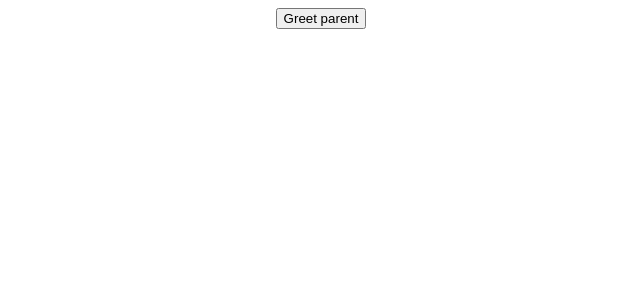
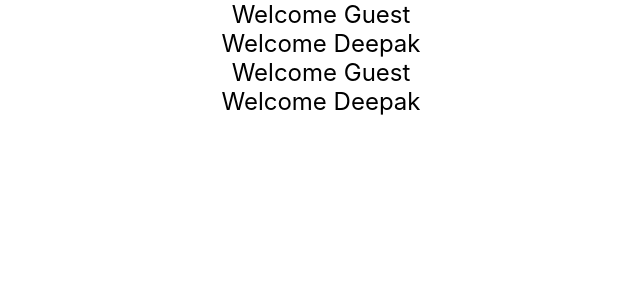
Before and after one commit to Depz-Bastz/Learning-Reacr, a React (Create React App) app in the folder reactlearning/: page / in a window 1280 px wide. Shown: the top 300 px of the page, without its empty margins (319-959 px from the left). Built offline with nearby package versions, Linux system fonts and the light colour scheme.

Commit message:
Conditional Rendering

```diff
--- a/reactlearning/src/App.js
+++ b/reactlearning/src/App.js
@@ -1,6 +1,9 @@
 import './App.css';
-import ParentComponent from './components/ParentComponent';
+// import ParentComponent from './components/ParentComponent';
 import Usergreeting from './components/Usergreeting';
+import UserGreeting1 from './components/UserGreeting1';
+import Ternarycondition from './components/Ternarycondition';
+import Shortcircuitoperator from './components/Shortcircuitoperator';
 // import Greeting from './components/hello';
 // import Welcome from './components/welcome';
 // import Hello from './components/Greet';
@@ -15,8 +18,14 @@ function App() {
   return (
     <div className="App">
       <header>
-      <ParentComponent />
-        {/* <FunctionClick />
+
+      <Usergreeting />
+      <UserGreeting1 />
+      <Ternarycondition />
+      <Shortcircuitoperator />
+        {/*
+        <ParentComponent />
+        <FunctionClick />
         <ClassClick />
         <BindEvent />
         <Counter />
--- /dev/null
+++ b/reactlearning/src/components/Shortcircuitoperator.js
@@ -0,0 +1,17 @@
+import React, { Component } from 'react'
+
+class Shortcircuitoperator extends Component {
+    constructor(props) {
+        super(props)
+
+        this.state = {
+             isLoggedIn: true
+        }
+    }
+
+    render() {
+        return this.state.isLoggedIn && <div>Welcome Deepak</div>
+    }
+}
+
+export default Shortcircuitoperator
--- /dev/null
+++ b/reactlearning/src/components/Ternarycondition.js
@@ -0,0 +1,21 @@
+import React, { Component } from 'react'
+
+class Ternarycondition extends Component {
+    constructor(props) {
+        super(props)
+
+        this.state = {
+             isLoggedIn: false
+        }
+    }
+
+    render() {
+        return (
+            this.state.isLoggedIn ?
+            <div>Welcome Deepak</div> :
+            <div>Welcome Guest</div>
+        )
+    }
+}
+
+export default Ternarycondition
--- /dev/null
+++ b/reactlearning/src/components/UserGreeting1.js
@@ -0,0 +1,26 @@
+import React, { Component } from 'react'
+
+class UserGreeting1 extends Component {
+    constructor(props) {
+        super(props)
+
+        this.state = {
+             isLoggedIn: true
+        }
+    }
+
+    render() {
+        let message
+        if(this.state.isLoggedIn){
+            message = <div>Welcome Deepak</div>
+        }
+        else{
+            message= <div>Welcome Guest</div>
+        }
+        return (
+            <div>{message}</div>
+        )
+    }
+}
+
+export default UserGreeting1
--- a/reactlearning/src/components/Usergreeting.js
+++ b/reactlearning/src/components/Usergreeting.js
@@ -1,12 +1,30 @@
 import React, { Component } from 'react'
+// If else approach
 
 class Usergreeting extends Component {
+    constructor(props) {
+        super(props)
+
+        this.state = {
+             isLoggedIn: false
+        }
+    }
+
     render() {
-        return (
-            <div>
-                Welcome Deepak
-            </div>
-        )
+        if(this.state.isLoggedIn){
+            return (
+                <div>
+                    Welcome Deepak
+                </div>
+            )
+        }else{
+            return (
+                <div>
+                    Welcome Guest
+                </div>
+            )
+        }
+
     }
 }
 
```
